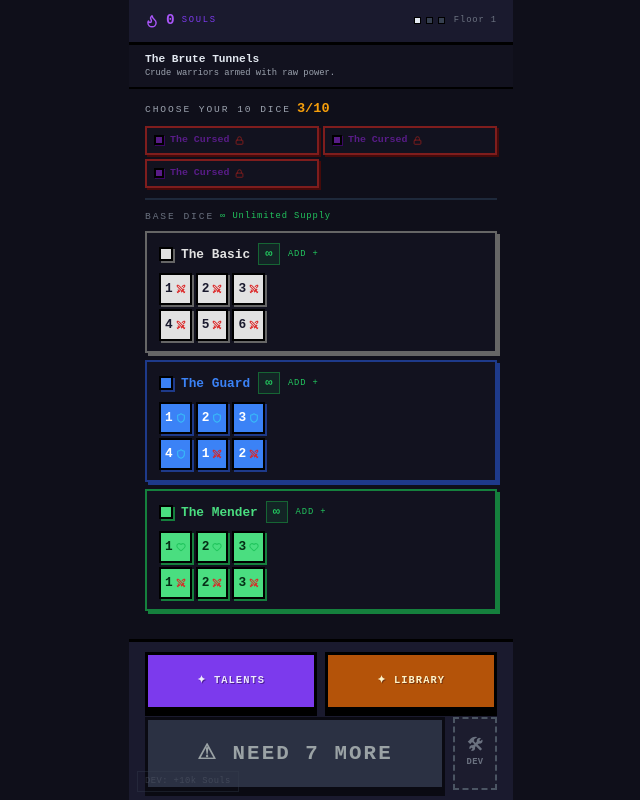
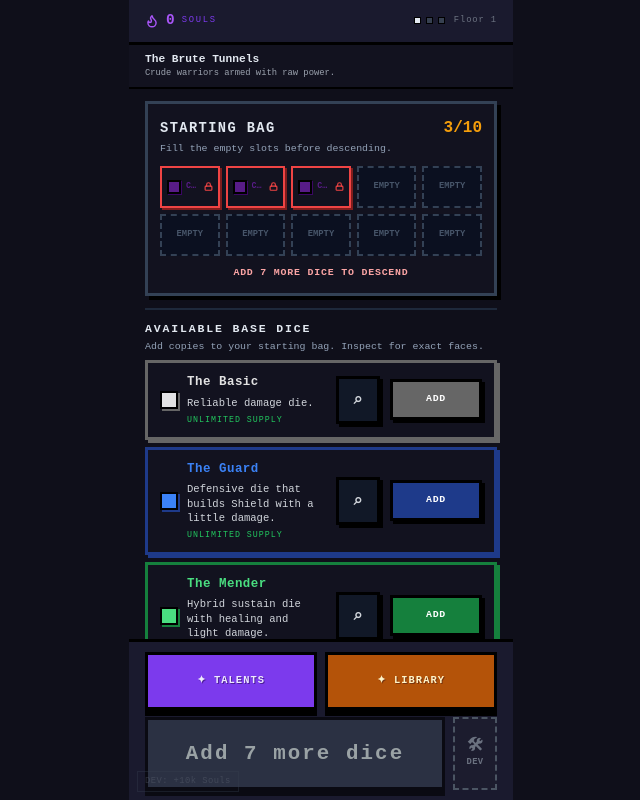
Before and after one commit to jacobgamby09/Dice-Dungeon, a React (Vite) app: page / in a window 1280 px wide. Shown: the whole page, without its empty margins (319-959 px from the left). Built offline with nearby package versions, Linux system fonts and the light colour scheme; a web font is replaced by a local one.

Commit message:
Improve loadout bag selection UX

```diff
--- a/src/components/LoadoutScreen.tsx
+++ b/src/components/LoadoutScreen.tsx
@@ -1,11 +1,13 @@
 import { useEffect, useState } from 'react'
 import { motion } from 'framer-motion'
-import { Flame, FlaskConical, Lock, ShieldAlert, Swords, Shield, Heart, Skull, Droplets, Star, Shuffle, Clock, RefreshCw } from 'lucide-react'
-import { useGameStore, getCurrentAct, GAME_ACTS, DIE_TEMPLATES, UNIQUE_DIE_TYPES } from '../store/gameStore'
-import type { Die, DieType, DieFace } from '../store/gameStore'
-import { dieTypeStyle, faceColor } from './DieCard'
+import { Flame, Lock, ShieldAlert, Swords } from 'lucide-react'
+import { useGameStore, getCurrentAct, GAME_ACTS, UNIQUE_DIE_TYPES } from '../store/gameStore'
+import type { Die, DieType } from '../store/gameStore'
+import { dieTypeStyle } from './DieCard'
 import { SkillTree } from './SkillTree'
 import { DiceLibrary } from './DiceLibrary'
+import { DiceInspectorModal } from './DiceInspectorModal'
+import { DIE_ROLES } from '../diceDescriptions'
 
 // ── Static data ───────────────────────────────────────────────────────────────
 
@@ -37,221 +39,193 @@ const MODIFIER_META: Record<string, { label: string; color: string; icon: React.
 // Infinite-supply base die types available in the pool
 const BASE_POOL: DieType[] = ['white', 'blue', 'green']
 
-// ── Face icon ─────────────────────────────────────────────────────────────────
+// ── Infinite base pool card ───────────────────────────────────────────────────
 
-function FaceIcon({ type, size = 13 }: { type: DieFace['type']; size?: number }) {
-  const color = faceColor[type]
-  if (type === 'damage')      return <Swords   size={size} color={color} strokeWidth={2.5} />
-  if (type === 'shield')      return <Shield   size={size} color={color} strokeWidth={2.5} />
-  if (type === 'skull')       return <Skull    size={size} color={color} strokeWidth={2.5} />
-  if (type === 'souls')       return <Flame    size={size} color={color} strokeWidth={2.5} />
-  if (type === 'lifesteal')   return <Droplets size={size} color={color} strokeWidth={2.5} />
-  if (type === 'choose_next') return <Star     size={size} color={color} strokeWidth={2.5} />
-  if (type === 'wildcard')    return <Shuffle      size={size} color={color} strokeWidth={2.5} />
-  if (type === 'poison')      return <FlaskConical size={size} color={color} strokeWidth={2.5} />
-  if (type === 'seal')        return <Shield       size={size} color={color} strokeWidth={3} />
-  return <Heart size={size} color={color} strokeWidth={2.5} />
+function AddButton({ label, disabled, onClick, color }: { label: string; disabled: boolean; onClick: () => void; color: string }) {
+  return (
+    <button
+      onClick={disabled ? undefined : onClick}
+      disabled={disabled}
+      style={{
+        minWidth: 92,
+        background: disabled ? '#374151' : color,
+        border: '3px solid #000',
+        boxShadow: disabled ? '3px 3px 0 #111827' : '3px 3px 0 #000',
+        color: '#fff',
+        fontFamily: 'inherit',
+        fontSize: '0.62rem',
+        fontWeight: 900,
+        letterSpacing: '0.08em',
+        padding: '10px 8px',
+        cursor: disabled ? 'not-allowed' : 'pointer',
+        opacity: disabled ? 0.55 : 1,
+        textTransform: 'uppercase',
+      }}
+    >
+      {disabled ? 'FULL' : label}
+    </button>
+  )
 }
 
-// ── Face grid (shared by base pool cards and reserve die cards) ───────────────
+function InspectButton({ onClick }: { onClick: () => void }) {
+  return (
+    <button
+      onClick={onClick}
+      style={{
+        width: 44,
+        background: '#111827',
+        border: '3px solid #000',
+        boxShadow: '3px 3px 0 #000',
+        color: '#d1d5db',
+        fontFamily: 'inherit',
+        fontSize: '1rem',
+        fontWeight: 900,
+        padding: '9px 0',
+        cursor: 'pointer',
+      }}
+      title="Inspect die"
+    >
+      ⌕
+    </button>
+  )
+}
 
-function FaceGrid({ faces, s }: { faces: DieFace[]; s: { bg: string; shadow: string; text: string } }) {
+function BasePoolCard({ dieType, onEquip, onInspect, disabled }: { dieType: DieType; onEquip: () => void; onInspect: () => void; disabled: boolean }) {
+  const s       = dieTypeStyle[dieType]
+  const name    = `${DIE_NAMES[dieType] ?? dieType}${UNIQUE_DIE_TYPES.has(dieType) ? ' ★' : ''}`
   return (
-    <div style={{ display: 'grid', gridTemplateColumns: 'repeat(3, 1fr)', gap: 4 }}>
-      {faces.map((face, i) => (
     <div
-          key={i}
       style={{
-            background: s.bg,
-            border: '2px solid #000',
-            boxShadow: `2px 2px 0 ${s.shadow}`,
-            padding: '5px 4px',
-            display: 'flex', alignItems: 'center', justifyContent: 'center', gap: 3,
-            minHeight: 32,
+        background: '#12121f',
+        border: `3px solid ${disabled ? '#1e293b' : s.shadow}`,
+        boxShadow: disabled ? 'none' : `3px 3px 0 ${s.shadow}`,
+        padding: '10px 12px',
+        display: 'grid',
+        gridTemplateColumns: '1fr auto auto',
+        alignItems: 'center',
+        gap: 10,
+        width: '100%',
+        opacity: disabled ? 0.45 : 1,
       }}
     >
-          {face.type === 'blank' ? null
-            : face.type === 'multiplier' ? (
-              <span style={{ fontSize: '0.8rem', fontWeight: 900, color: s.text, lineHeight: 1 }}>
-                ×{face.value}
+      <div style={{ minWidth: 0, display: 'flex', alignItems: 'center', gap: 9 }}>
+        <div style={{
+          width: 18, height: 18, flexShrink: 0,
+          background: s.bg, border: '2px solid #000',
+          boxShadow: `2px 2px 0 ${s.shadow}`,
+        }} />
+        <div style={{ minWidth: 0, display: 'flex', flexDirection: 'column', gap: 4 }}>
+          <span style={{ fontWeight: 900, fontSize: '0.78rem', color: s.bg, letterSpacing: '0.04em' }}>
+            {name}
           </span>
-            ) : face.type === 'mirror' ? (
-              <RefreshCw size={14} color="#334155" strokeWidth={2.5} />
-            ) : face.type === 'hot' ? (
-              <div style={{ display: 'flex', flexDirection: 'column', alignItems: 'center', gap: 1 }}>
-                <div style={{ display: 'flex', alignItems: 'center', gap: 2 }}>
-                  <span style={{ fontSize: '0.75rem', fontWeight: 900, color: '#064e3b', lineHeight: 1 }}>+{face.value}</span>
-                  <Heart size={9} color="#064e3b" strokeWidth={2.5} />
-                </div>
-                <div style={{ display: 'flex', alignItems: 'center', gap: 2 }}>
-                  <span style={{ fontSize: '0.55rem', fontWeight: 700, color: '#064e3b', lineHeight: 1 }}>+{face.duration ?? 1}</span>
-                  <Clock size={8} color="#064e3b" strokeWidth={2.5} />
+          <span style={{ fontSize: '0.66rem', color: '#d1d5db', lineHeight: 1.35 }}>
+            {DIE_ROLES[dieType]}
+          </span>
+          <span style={{ fontSize: '0.52rem', color: '#22c55e', letterSpacing: '0.12em', textTransform: 'uppercase' }}>
+            Unlimited supply
+          </span>
         </div>
       </div>
-            ) : face.type === 'purified_skull' ? (
-              <div style={{ position: 'relative', display: 'flex', alignItems: 'center', justifyContent: 'center' }}>
-                <Skull size={15} color="#ffffff" strokeWidth={2.5} />
-                <svg style={{ position: 'absolute', pointerEvents: 'none' }} width="20" height="20" viewBox="0 0 20 20">
-                  <line x1="2" y1="2" x2="18" y2="18" stroke="#ef4444" strokeWidth="3" strokeLinecap="round" />
-                  <line x1="18" y1="2" x2="2" y2="18" stroke="#ef4444" strokeWidth="3" strokeLinecap="round" />
-                </svg>
-              </div>
-            ) : (face.type === 'skull' || face.type === 'choose_next' || face.type === 'wildcard' || face.type === 'seal') ? (
-              <FaceIcon type={face.type} size={15} />
-            ) : (
-              <>
-                <span style={{ fontSize: '0.8rem', fontWeight: 700, color: s.text, lineHeight: 1 }}>
-                  {face.value}
-                </span>
-                <FaceIcon type={face.type} size={10} />
-              </>
-            )}
-        </div>
-      ))}
+      <InspectButton onClick={onInspect} />
+      <AddButton label="Add" disabled={disabled} onClick={onEquip} color={s.shadow} />
     </div>
   )
 }
 
-// ── Equipped chip (top zone) ──────────────────────────────────────────────────
+// ── Reserved die card (owned modified dice) ───────────────────────────────────
 
-function EquippedChip({ die, onRemove }: { die: Die; onRemove: () => void }) {
+function ReserveDieCard({ die, onEquip, onInspect, disabled }: { die: Die; onEquip: () => void; onInspect: () => void; disabled: boolean }) {
+  const s    = dieTypeStyle[die.dieType]
+  const name = `${DIE_NAMES[die.dieType] ?? die.dieType}${UNIQUE_DIE_TYPES.has(die.dieType) ? ' ★' : ''}`
+  return (
+    <div
+      style={{
+        background: '#12121f',
+        border: `3px solid ${disabled ? '#1e293b' : s.shadow}`,
+        boxShadow: disabled ? 'none' : `3px 3px 0 ${s.shadow}`,
+        padding: '10px 12px',
+        display: 'grid',
+        gridTemplateColumns: '1fr auto auto',
+        alignItems: 'center',
+        gap: 10,
+        width: '100%',
+        opacity: disabled ? 0.45 : 1,
+      }}
+    >
+      <div style={{ minWidth: 0, display: 'flex', alignItems: 'center', gap: 9 }}>
+        <div style={{
+          width: 18, height: 18, flexShrink: 0,
+          background: s.bg, border: '2px solid #000',
+          boxShadow: `2px 2px 0 ${s.shadow}`,
+        }} />
+        <div style={{ minWidth: 0, display: 'flex', flexDirection: 'column', gap: 4 }}>
+          <span style={{ fontWeight: 900, fontSize: '0.78rem', color: s.bg, letterSpacing: '0.04em' }}>
+            {name}
+            {(die.mergeLevel ?? 0) > 0 && (
+              <span style={{ color: '#f59e0b', fontWeight: 900, marginLeft: 4 }}>+{die.mergeLevel}</span>
+            )}
+          </span>
+          <span style={{ fontSize: '0.66rem', color: '#d1d5db', lineHeight: 1.35 }}>
+            {DIE_ROLES[die.dieType]}
+          </span>
+        </div>
+      </div>
+      <InspectButton onClick={onInspect} />
+      <AddButton label="Equip" disabled={disabled} onClick={onEquip} color={s.shadow} />
+    </div>
+  )
+}
+
+function BagSlot({ die, index, onRemove }: { die?: Die; index: number; onRemove: () => void }) {
+  if (!die) {
+    return (
+      <div style={{
+        height: 42,
+        background: '#0b1020',
+        border: '2px dashed #334155',
+        display: 'flex', alignItems: 'center', justifyContent: 'center',
+        color: '#475569',
+        fontSize: '0.55rem',
+        fontWeight: 900,
+      }}>
+        EMPTY
+      </div>
+    )
+  }
+
   const s = dieTypeStyle[die.dieType]
   const locked = die.dieType === 'cursed'
   return (
     <button
       onClick={locked ? undefined : onRemove}
       style={{
+        height: 42,
         background: '#12121f',
-        border: `2px solid ${locked ? '#7f1d1d' : s.shadow}`,
-        boxShadow: `2px 2px 0 ${locked ? '#450a0a' : s.shadow}`,
-        padding: '5px 7px',
+        border: `2px solid ${locked ? '#ef4444' : s.shadow}`,
+        boxShadow: `2px 2px 0 ${locked ? '#7f1d1d' : s.shadow}`,
+        fontFamily: 'inherit',
+        color: s.bg,
+        display: 'flex',
+        alignItems: 'center',
+        gap: 5,
+        padding: '4px 5px',
         cursor: locked ? 'default' : 'pointer',
-        fontFamily: 'inherit',
-        display: 'flex', alignItems: 'center', gap: 6,
+        minWidth: 0,
       }}
-      onMouseEnter={(e) => { if (!locked) e.currentTarget.style.opacity = '0.7' }}
-      onMouseLeave={(e) => { if (!locked) e.currentTarget.style.opacity = '1' }}
+      title={locked ? 'Locked Cursed die' : 'Remove from bag'}
     >
-      <div style={{
-        width: 10, height: 10, flexShrink: 0,
-        background: s.bg, border: '2px solid #000',
+      <span style={{
+        width: 14,
+        height: 14,
+        background: s.bg,
+        border: '2px solid #000',
         boxShadow: `1px 1px 0 ${s.shadow}`,
+        flexShrink: 0,
       }} />
-      <span style={{
-        fontSize: '0.62rem', fontWeight: 700, color: s.bg,
-        whiteSpace: 'nowrap', overflow: 'hidden', textOverflow: 'ellipsis',
-        maxWidth: 82,
-      }}>
-        {DIE_NAMES[die.dieType] ?? die.dieType}{UNIQUE_DIE_TYPES.has(die.dieType) ? ' ★' : ''}
-        {(die.mergeLevel ?? 0) > 0 && (
-          <span style={{ color: '#f59e0b', marginLeft: 3 }}>+{die.mergeLevel}</span>
-        )}
+      <span style={{ fontSize: '0.52rem', fontWeight: 900, overflow: 'hidden', textOverflow: 'ellipsis', whiteSpace: 'nowrap' }}>
+        {locked ? 'CURSED' : `${index + 1}`}
       </span>
-      {locked
-        ? <Lock size={9} color="#7f1d1d" strokeWidth={2.5} style={{ flexShrink: 0 }} />
-        : <span style={{ fontSize: '0.5rem', color: '#6b7280', flexShrink: 0 }}>✕</span>
-      }
-    </button>
-  )
-}
-
-// ── Infinite base pool card ───────────────────────────────────────────────────
-
-function BasePoolCard({ dieType, onEquip, disabled }: { dieType: DieType; onEquip: () => void; disabled: boolean }) {
-  const s       = dieTypeStyle[dieType]
-  const tmpl    = DIE_TEMPLATES[dieType]
-  const name    = `${DIE_NAMES[dieType] ?? dieType}${UNIQUE_DIE_TYPES.has(dieType) ? ' ★' : ''}`
-  return (
-    <button
-      onClick={disabled ? undefined : onEquip}
-      style={{
-        background: disabled ? '#0d0d1a' : '#12121f',
-        border: `2px solid ${disabled ? '#1e293b' : s.shadow}`,
-        boxShadow: disabled ? 'none' : `3px 3px 0 ${s.shadow}`,
-        padding: '10px 12px',
-        cursor: disabled ? 'not-allowed' : 'pointer',
-        fontFamily: 'inherit',
-        display: 'flex', flexDirection: 'column', gap: 8,
-        textAlign: 'left', width: '100%',
-        opacity: disabled ? 0.45 : 1,
-        transition: 'opacity 0.15s',
-      }}
-      onMouseEnter={(e) => { if (!disabled) e.currentTarget.style.background = '#1a1a2e' }}
-      onMouseLeave={(e) => { if (!disabled) e.currentTarget.style.background = '#12121f' }}
-    >
-      {/* Header row */}
-      <div style={{ display: 'flex', alignItems: 'center', gap: 8 }}>
-        <div style={{
-          width: 14, height: 14, flexShrink: 0,
-          background: s.bg, border: '2px solid #000',
-          boxShadow: `2px 2px 0 ${s.shadow}`,
-        }} />
-        <span style={{ fontWeight: 700, fontSize: '0.8rem', color: s.bg, flex: 1 }}>
-          {name}
-        </span>
-        {/* ∞ badge */}
-        <span style={{
-          fontSize: '0.75rem', fontWeight: 900, color: '#22c55e',
-          background: 'rgba(34,197,94,0.1)',
-          border: '1px solid #166534',
-          padding: '1px 6px', letterSpacing: '0.05em',
-          flexShrink: 0,
-        }}>
-          ∞
-        </span>
-        <span style={{ fontSize: '0.55rem', color: '#22c55e', letterSpacing: '0.1em', flexShrink: 0 }}>
-          {disabled ? 'FULL' : 'ADD +'}
-        </span>
-      </div>
-
-      {/* Face grid using template faces */}
-      <FaceGrid faces={tmpl.faces} s={s} />
-    </button>
-  )
-}
-
-// ── Reserved die card (owned modified dice) ───────────────────────────────────
-
-function ReserveDieCard({ die, onEquip, disabled }: { die: Die; onEquip: () => void; disabled: boolean }) {
-  const s    = dieTypeStyle[die.dieType]
-  const name = `${DIE_NAMES[die.dieType] ?? die.dieType}${UNIQUE_DIE_TYPES.has(die.dieType) ? ' ★' : ''}`
-  return (
-    <button
-      onClick={disabled ? undefined : onEquip}
-      style={{
-        background: disabled ? '#0d0d1a' : '#12121f',
-        border: `2px solid ${disabled ? '#1e293b' : s.shadow}`,
-        boxShadow: disabled ? 'none' : `3px 3px 0 ${s.shadow}`,
-        padding: '10px 12px',
-        cursor: disabled ? 'not-allowed' : 'pointer',
-        fontFamily: 'inherit',
-        display: 'flex', flexDirection: 'column', gap: 8,
-        textAlign: 'left', width: '100%',
-        opacity: disabled ? 0.45 : 1,
-      }}
-      onMouseEnter={(e) => { if (!disabled) e.currentTarget.style.background = '#1a1a2e' }}
-      onMouseLeave={(e) => { if (!disabled) e.currentTarget.style.background = '#12121f' }}
-    >
-      {/* Header row */}
-      <div style={{ display: 'flex', alignItems: 'center', gap: 8 }}>
-        <div style={{
-          width: 14, height: 14, flexShrink: 0,
-          background: s.bg, border: '2px solid #000',
-          boxShadow: `2px 2px 0 ${s.shadow}`,
-        }} />
-        <span style={{ fontWeight: 700, fontSize: '0.8rem', color: s.bg, flex: 1 }}>
-          {name}
-          {(die.mergeLevel ?? 0) > 0 && (
-            <span style={{ color: '#f59e0b', fontWeight: 900, marginLeft: 4 }}>+{die.mergeLevel}</span>
-          )}
-        </span>
-        <span style={{ fontSize: '0.55rem', color: disabled ? '#4b5563' : '#22c55e', letterSpacing: '0.1em', flexShrink: 0 }}>
-          {disabled ? 'FULL' : 'EQUIP +'}
-        </span>
-      </div>
-
-      {/* Actual modified faces */}
-      <FaceGrid faces={die.faces} s={s} />
+      {locked && <Lock size={9} color="#ef4444" strokeWidth={3} style={{ marginLeft: 'auto', flexShrink: 0 }} />}
     </button>
   )
 }
@@ -271,6 +245,7 @@ export function LoadoutScreen() {
 
   const [showTalents, setShowTalents] = useState(false)
   const [showLibrary, setShowLibrary] = useState(false)
+  const [inspectType, setInspectType] = useState<DieType | null>(null)
 
   // Reset to clean slate on mount
   useEffect(() => { resetLoadout() }, []) // eslint-disable-line react-hooks/exhaustive-deps
@@ -281,6 +256,8 @@ export function LoadoutScreen() {
   const reserved    = inventory.filter((d) => d.isEquipped === false)
   const atCapacity  = equipped.length >= maxEquippedDice
   const canStart    = equipped.length === maxEquippedDice
+  const emptySlots  = Math.max(0, maxEquippedDice - equipped.length)
+  const slotDice    = [...equipped, ...Array.from({ length: emptySlots }, () => undefined as Die | undefined)]
 
   return (
     <div style={{
@@ -354,40 +331,58 @@ export function LoadoutScreen() {
       {/* ── Scrollable body ── */}
       <div style={{ flex: 1, overflowY: 'auto', display: 'flex', flexDirection: 'column' }}>
 
-        {/* ── Equipped section ── */}
-        <div style={{ padding: '10px 16px 6px', display: 'flex', flexDirection: 'column', gap: 7 }}>
-          {/* Capacity heading */}
-          <div style={{ display: 'flex', alignItems: 'baseline', gap: 6 }}>
-            <span style={{ fontSize: '0.6rem', color: '#9ca3af', letterSpacing: '0.2em', textTransform: 'uppercase' }}>
-              Choose Your {maxEquippedDice} Dice
+        {/* ── Starting bag section ── */}
+        <div style={{ padding: '12px 16px 8px', display: 'flex', flexDirection: 'column', gap: 9 }}>
+          <div style={{
+            background: '#12121f',
+            border: `3px solid ${canStart ? '#16a34a' : '#334155'}`,
+            boxShadow: '4px 4px 0 #000',
+            padding: '12px',
+            display: 'flex',
+            flexDirection: 'column',
+            gap: 10,
+          }}>
+            <div style={{ display: 'flex', alignItems: 'baseline', justifyContent: 'space-between', gap: 8 }}>
+              <div style={{ display: 'flex', flexDirection: 'column', gap: 3 }}>
+                <span style={{ fontSize: '0.86rem', color: '#e2e8f0', fontWeight: 900, letterSpacing: '0.1em', textTransform: 'uppercase' }}>
+                  Starting Bag
                 </span>
+                <span style={{ fontSize: '0.62rem', color: '#94a3b8', lineHeight: 1.35 }}>
+                  Fill the empty slots before descending.
+                </span>
+              </div>
               <span style={{
-              fontSize: '0.85rem', fontWeight: 900,
-              color: equipped.length === 0 ? '#ef4444' : atCapacity ? '#22c55e' : '#f59e0b',
+                fontSize: '1rem',
+                fontWeight: 900,
+                color: canStart ? '#22c55e' : '#f59e0b',
+                whiteSpace: 'nowrap',
               }}>
                 {equipped.length}/{maxEquippedDice}
               </span>
             </div>
 
-          {/* Equipped chips */}
-          {equipped.length === 0 ? (
-            <div style={{
-              border: '2px dashed #374151', padding: '12px',
-              textAlign: 'center', fontSize: '0.65rem', color: '#4b5563',
-            }}>
-              No dice equipped — pick from the pool below
-            </div>
-          ) : (
-            <div style={{ display: 'grid', gridTemplateColumns: 'repeat(2, 1fr)', gap: 4 }}>
-              {equipped.map((die) => (
-                <EquippedChip
-                  key={die.id}
+            <div style={{ display: 'grid', gridTemplateColumns: 'repeat(5, minmax(0, 1fr))', gap: 6 }}>
+              {slotDice.map((die, i) => (
+                <BagSlot
+                  key={die?.id ?? `empty-${i}`}
                   die={die}
-                  onRemove={() => toggleEquipDie(die.id)}
+                  index={i}
+                  onRemove={() => die && toggleEquipDie(die.id)}
                 />
               ))}
             </div>
-          )}
+
+            <span style={{
+              color: canStart ? '#22c55e' : '#fca5a5',
+              fontSize: '0.62rem',
+              fontWeight: 800,
+              letterSpacing: '0.08em',
+              textTransform: 'uppercase',
+              textAlign: 'center',
+            }}>
+              {canStart ? 'Ready to descend' : `Add ${maxEquippedDice - equipped.length} more dice to descend`}
+            </span>
+          </div>
         </div>
 
         {/* ── Divider ── */}
@@ -395,12 +390,12 @@ export function LoadoutScreen() {
 
         {/* ── Infinite base pool ── */}
         <div style={{ padding: '10px 16px 4px', display: 'flex', flexDirection: 'column', gap: 7 }}>
-          <div style={{ display: 'flex', alignItems: 'center', gap: 6 }}>
-            <span style={{ fontSize: '0.6rem', color: '#6b7280', letterSpacing: '0.2em', textTransform: 'uppercase' }}>
-              Base Dice
+          <div style={{ display: 'flex', flexDirection: 'column', gap: 3 }}>
+            <span style={{ fontSize: '0.72rem', color: '#e2e8f0', fontWeight: 900, letterSpacing: '0.16em', textTransform: 'uppercase' }}>
+              Available Base Dice
             </span>
-            <span style={{ fontSize: '0.55rem', color: '#22c55e', letterSpacing: '0.1em' }}>
-              ∞ Unlimited Supply
+            <span style={{ fontSize: '0.62rem', color: '#94a3b8', lineHeight: 1.35 }}>
+              Add copies to your starting bag. Inspect for exact faces.
             </span>
           </div>
           {BASE_POOL.map((t) => (
@@ -408,6 +403,7 @@ export function LoadoutScreen() {
               key={t}
               dieType={t}
               onEquip={() => equipBaseDie(t)}
+              onInspect={() => setInspectType(t)}
               disabled={atCapacity}
             />
           ))}
@@ -425,6 +421,7 @@ export function LoadoutScreen() {
                 key={die.id}
                 die={die}
                 onEquip={() => toggleEquipDie(die.id)}
+                onInspect={() => setInspectType(die.dieType)}
                 disabled={atCapacity}
               />
             ))}
@@ -472,7 +469,7 @@ export function LoadoutScreen() {
               cursor: canStart ? 'pointer' : 'not-allowed',
             }}
           >
-            {canStart ? '▶ START COMBAT' : `⚠ NEED ${maxEquippedDice - equipped.length} MORE`}
+            {canStart ? '▶ DESCEND' : `Add ${maxEquippedDice - equipped.length} more dice`}
           </button>
           <button
             onClick={devJumpToForge}
@@ -493,6 +490,13 @@ export function LoadoutScreen() {
 
       {showTalents && <SkillTree   onClose={() => setShowTalents(false)} />}
       {showLibrary && <DiceLibrary onClose={() => setShowLibrary(false)} />}
+      {inspectType && (
+        <DiceInspectorModal
+          types={[inspectType]}
+          initialType={inspectType}
+          onClose={() => setInspectType(null)}
+        />
+      )}
 
       {/* DEV: grant souls */}
       <button
```
Lines whose indentation alone changed are shown as unchanged.
